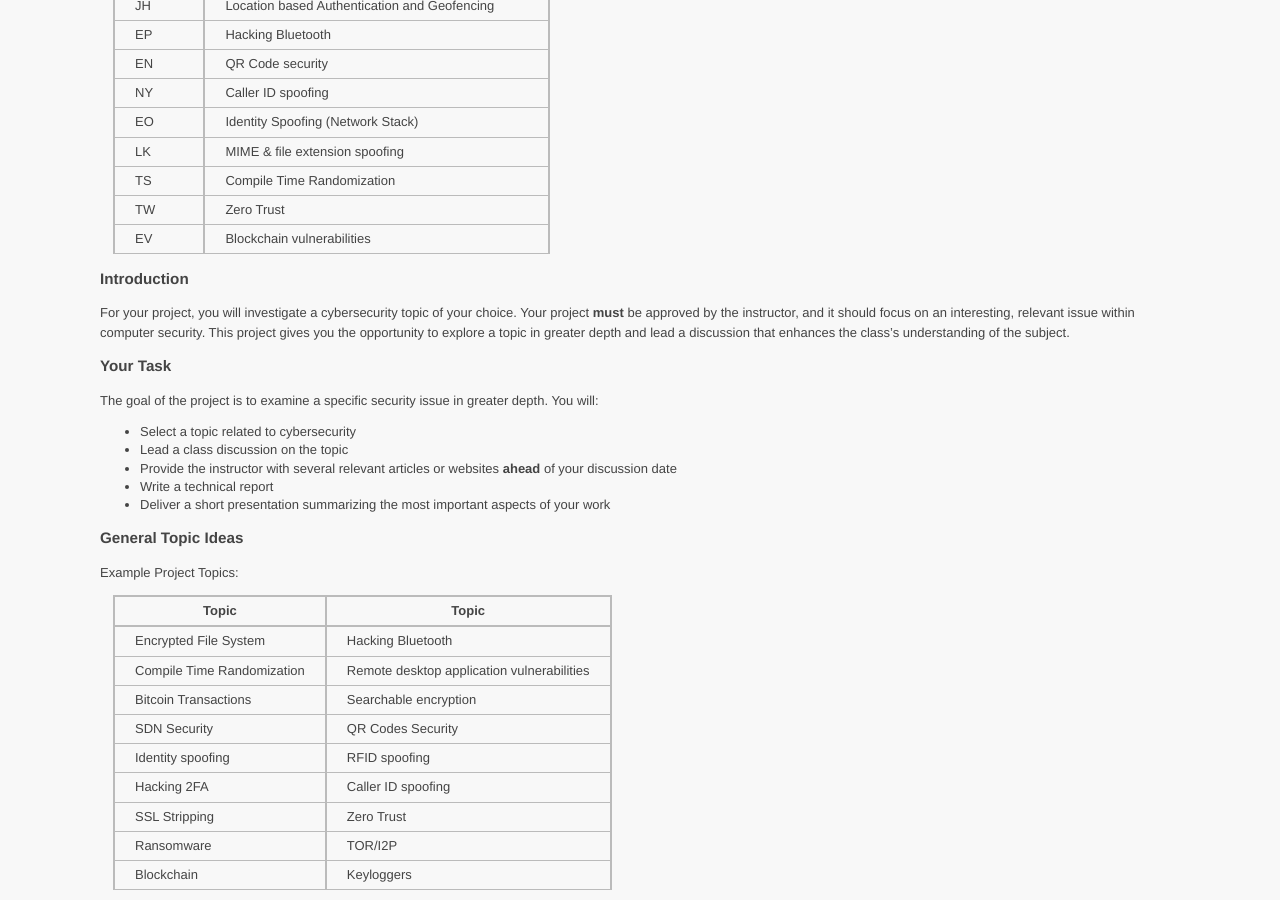
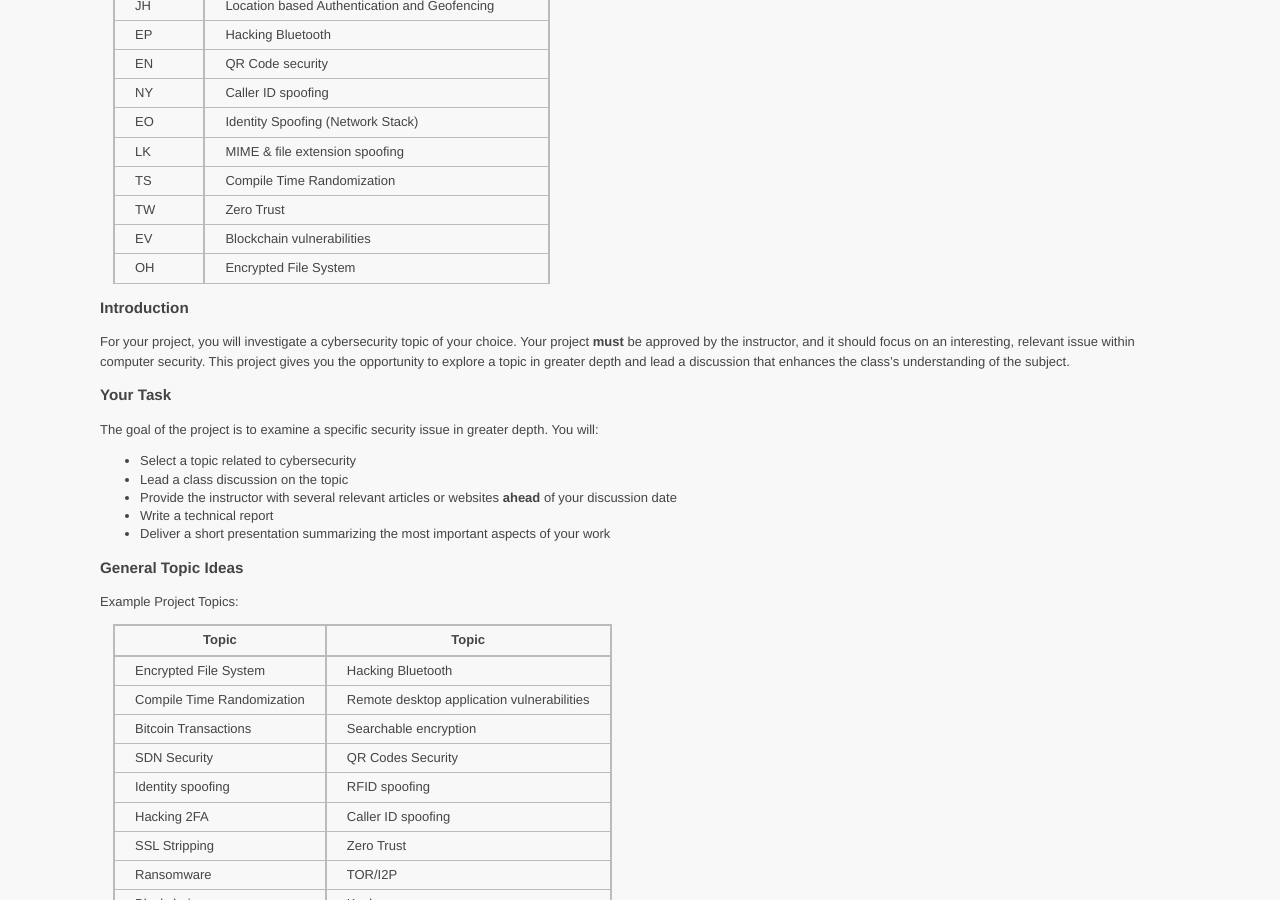
Before and after one commit to ycpcs/cs335-spring2026, a Jekyll site: the page built from assignments/project.md, in a window 1280 px wide and 900 px high, scrolled down 487 px. Built offline with Jekyll 4.4.1, drawn with Linux system fonts in a browser that asks for light colours.

Commit message:
update project

```diff
--- a/assignments/project.md
+++ b/assignments/project.md
@@ -31,7 +31,7 @@ Presentations:
 | TS      | Compile Time Randomization                       |
 | TW      | Zero Trust                                       |
 | EV      | Blockchain vulnerabilities                       |
-
+| OH      | Encrypted File System                            |
 
 ### Introduction
 
```
